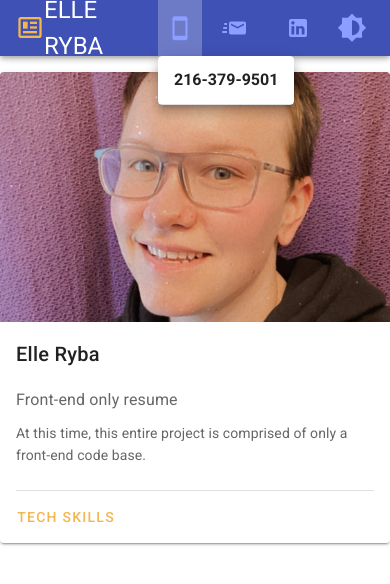
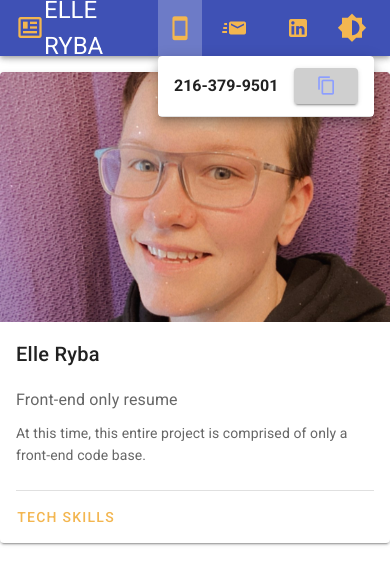
Before and after one commit to elleryba/vuetify-resume, a Vue app: page / in a window 390 px wide. Both pictures are taken after a click on the button 180 px from the left and 28 px from the top of the page. Shown: the top 584 px of the page. Built offline with nearby package versions, Linux system fonts and the light colour scheme.

Commit message:
- broke out Emailinfo and LinedInInfo to their own components - added ability to copy phone number via v-btn

```diff
--- a/src/App.vue
+++ b/src/App.vue
@@ -17,22 +17,13 @@
         <PhoneInfo />
       </v-toolbar-items>
 
-      <v-btn
-        text
-        color="accent"
-        @click="sendEmail()"
-      >
-        <v-icon>mdi-email-fast</v-icon>
-      </v-btn>
+      <v-toolbar-items>
+        <EmailInfo />
+      </v-toolbar-items>
 
-      <v-btn
-        href="https://www.linkedin.com/in/elle-ryba/"
-        target="_blank"
-        text
-        color="accent"
-      >
-        <v-icon>mdi-linkedin</v-icon>
-      </v-btn>
+      <v-toolbar-items>
+        <LinkedInInfo />
+      </v-toolbar-items>
 
       <v-toolbar-items>
         <ThemeChanger />
@@ -40,7 +31,7 @@
     </v-app-bar>
 
     <v-main>
-      <AboutMe/>
+      <AboutMe />
     </v-main>
 
   </v-app>
@@ -48,6 +39,8 @@
 
 <script>
 import AboutMe from './components/AboutMe'
+import EmailInfo from './components/EmailInfo.vue'
+import LinkedInInfo from './components/LinkedInInfo.vue'
 import PhoneInfo from './components/PhoneInfo.vue';
 import ThemeChanger from './components/ThemeChanger'
 
@@ -56,6 +49,8 @@ export default {
 
   components: {
     AboutMe,
+    EmailInfo,
+    LinkedInInfo,
     ThemeChanger,
     PhoneInfo
   },
@@ -64,9 +59,6 @@ export default {
     //
   }),
   methods: {
-    sendEmail(){
-      window.location = "mailto:elleryba@icloud.com";
-    }
   }
 };
 </script>
--- a/src/components/AboutMe.vue
+++ b/src/components/AboutMe.vue
@@ -70,6 +70,7 @@ export default {
     resetChip: false,
     selection: undefined,
     showTechStack: false,
+    // this will eventually be moved to a db and pulled via api call
     techSkills: [
       'CSS',
       'HTML',
--- /dev/null
+++ b/src/components/EmailInfo.vue
@@ -0,0 +1,25 @@
+<template>
+  <v-btn
+    text
+    color="warning"
+    @click="sendEmail()"
+  >
+    <v-icon>mdi-email-fast</v-icon>
+  </v-btn>
+</template>
+
+<script>
+export default {
+  name: 'EmailInfo',
+  data() {
+    return {
+    }
+  },
+  methods: {
+    // would like to change this to emit to parent
+    sendEmail(){
+      window.location = "mailto:elleryba@icloud.com";
+    }
+  },
+}
+</script>
--- /dev/null
+++ b/src/components/LinkedInInfo.vue
@@ -0,0 +1,23 @@
+<template>
+  <v-btn
+    :href="route"
+    target="_blank"
+    text
+    color="warning"
+  >
+    <v-icon>mdi-linkedin</v-icon>
+  </v-btn>
+</template>
+
+<script>
+export default {
+  name: 'LinkedInInfo',
+  data() {
+    return {
+      route: 'https://www.linkedin.com/in/elle-ryba/'
+    }
+  },
+  methods: {
+  },
+}
+</script>
--- a/src/components/PhoneInfo.vue
+++ b/src/components/PhoneInfo.vue
@@ -6,14 +6,22 @@
   >
     <template v-slot:activator="{ on }">
       <v-btn large icon v-on="on">
-        <v-icon size="26" color="accent">mdi-cellphone</v-icon>
+        <v-icon size="26" color="warning">mdi-cellphone</v-icon>
       </v-btn>
     </template>
     <v-card>
       <v-list-item>
         <v-list-item-content>
-          <v-list-item-title class="font-weight-bold">216-379-9501</v-list-item-title>
+          <v-list-item-title class="font-weight-bold">{{phoneNumber}}</v-list-item-title>
         </v-list-item-content>
+        <v-list-item-action>
+          <v-btn
+            v-model="phoneNumber"
+            @click="copyPhoneNumber()"
+          >
+            <v-icon size="20" color="accent">mdi-content-copy</v-icon>
+          </v-btn>
+        </v-list-item-action>
       </v-list-item>
       <v-divider />
     </v-card>
@@ -25,10 +33,15 @@ export default {
   name: 'PhoneInfo',
   data() {
     return {
-      menu: false
+      menu: false,
+      phoneNumber: '216-379-9501'
     }
   },
   methods: {
+    // add notification to user that action was completed
+    copyPhoneNumber(){
+      navigator.clipboard.writeText(this.phoneNumber);
+    }
   },
 }
 </script>
--- a/src/components/ThemeChanger.vue
+++ b/src/components/ThemeChanger.vue
@@ -7,7 +7,7 @@
   >
     <template v-slot:activator="{ on }">
       <v-btn large icon v-on="on">
-        <v-icon size="30" color="accent">mdi-brightness-6</v-icon>
+        <v-icon size="30" color="warning">mdi-brightness-6</v-icon>
       </v-btn>
     </template>
     <v-card>
```
